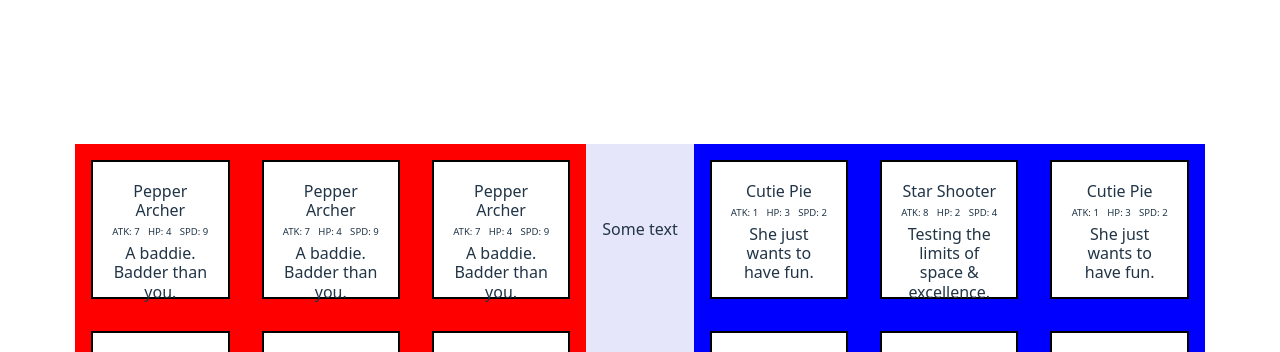
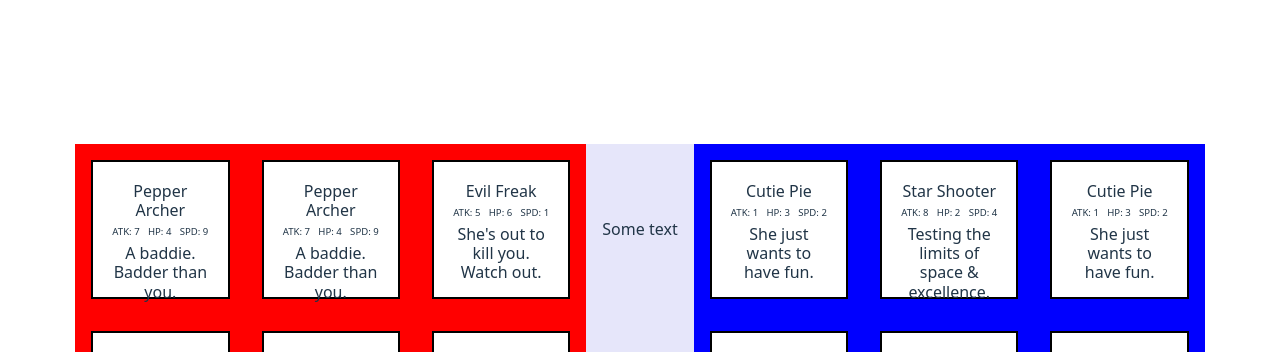
Before and after one commit to zules/archer-game, a React (Vite) app: page / in a window 1280 px wide. Shown: the top 352 px of the page. Built offline with nearby package versions, Linux system fonts and the light colour scheme.

Commit message:
simplify data structure and names

```diff
--- a/src/Army.jsx
+++ b/src/Army.jsx
@@ -4,7 +4,7 @@ export default function Army(props) {
 
     const unitsOnBoard = props.className === "enemy army"
         //First we place enemies
-        ? ["01", "01", "01", "01", "01", "01", "01", "01", "01"]
+        ? ["04", "01", "01", "01", "01", "01", "01", "01", "01"]
         //Then we place user units
         : ["02", "03", "02", "03", "02", "03", "02", "03", "01"];
 
--- a/src/Unit.jsx
+++ b/src/Unit.jsx
@@ -1,18 +1,19 @@
 import { UNIQUES } from './uniques';
 
-const unitLookup = new Map(UNIQUES);
+export default function Unit(props) {
 
-export default function Unit(props) {
+    const id = props.id;
+
     return (
-        <div className={`unit ${props.id}`}>
-            <p>{unitLookup.get(props.id).name}</p>
+        <div className={`unit ${id}`}>
+            <p>{UNIQUES.get(id).name}</p>
             <div className="stats">
-                <p>ATK: {unitLookup.get(props.id).atk}</p>
-                <p>HP: {unitLookup.get(props.id).health}</p>
-                <p>SPD: {unitLookup.get(props.id).speed}</p>
+                <p>ATK: {UNIQUES.get(id).atk}</p>
+                <p>HP: {UNIQUES.get(id).health}</p>
+                <p>SPD: {UNIQUES.get(id).speed}</p>
             </div>
             <div className="flavor-text">
-                <p>{unitLookup.get(props.id).flavor}</p>
+                <p>{UNIQUES.get(id).flavor}</p>
             </div>
         </div>
     );
--- a/src/uniques.js
+++ b/src/uniques.js
@@ -1,4 +1,4 @@
-export const UNIQUES = [
+const UNIQUES_ARRAY = [
   ["01", {
     name: "Pepper Archer",
     atk: 7, health: 4, speed: 9,
@@ -14,5 +14,7 @@ export const UNIQUES = [
   ["04", {
     name: "Evil Freak",
     atk: 5, health: 6, speed: 1,
-    flavor: "She's out to kill you.", }],
+    flavor: "She's out to kill you. Watch out.", }],
 ];
+
+export const UNIQUES = new Map(UNIQUES_ARRAY);
```
